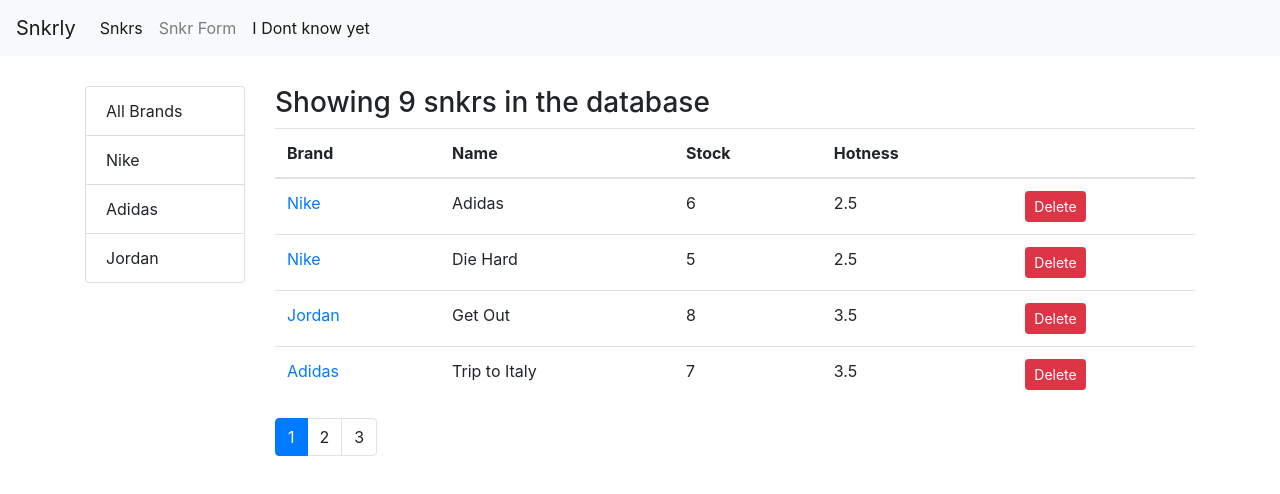
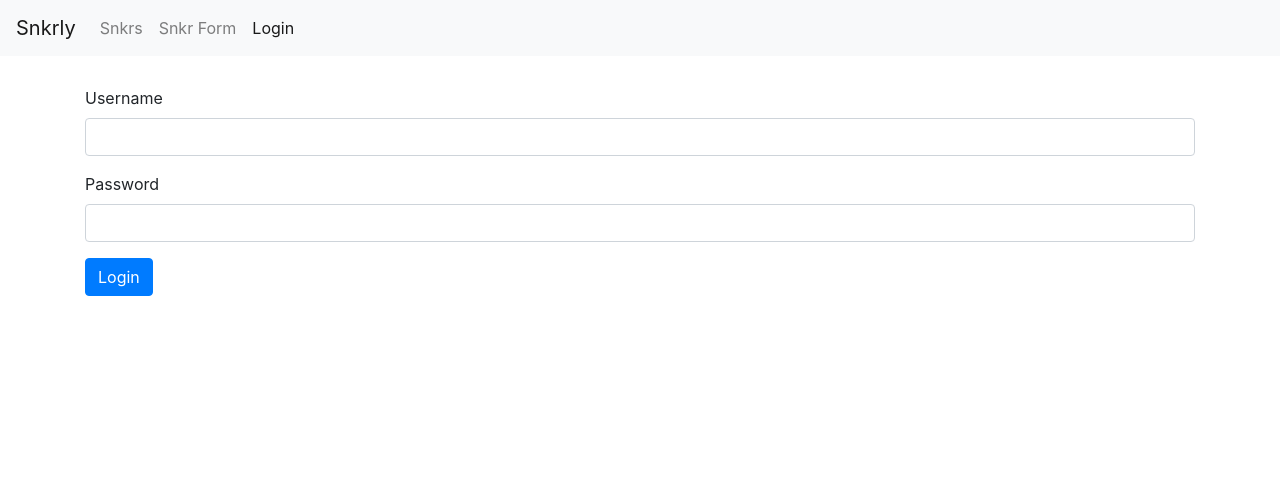
Before and after one commit to Nwillia3/snkrly-depreciated, a React (Create React App) app in the folder client/: page /login in a window 1280 px wide. Before the commit this address led to /snkrs. Shown: the top 494 px of the page. Built offline with nearby package versions, Linux system fonts and the light colour scheme.

Commit message:
added login form

```diff
--- a/client/src/App.js
+++ b/client/src/App.js
@@ -5,6 +5,7 @@
 import NotFound from "./components/notFound";
 import NavBar from "./commons/navBar";
 import SnkrForm from "./components/snkrForm";
+import LoginForm from "./components/loginForm";
 
 class App extends Component {
   render() {
@@ -17,6 +18,8 @@
             <Route path="/snkrs/:id/:name" component={SnkrForm} />
 
             <Route path="/snkrs" component={Snkrs} />
+            <Route path="/login" component={LoginForm} />
+
             <Route path="/snkrForm" component={SnkrForm} />
             <Route path="/not-found" component={NotFound} />
             <Redirect from="/" to="/snkrs" />
--- /dev/null
+++ b/client/src/commons/input.jsx
@@ -0,0 +1,18 @@
+import React from "react";
+
+const Input = ({ name, label, value, onChange }) => {
+  return (
+    <div className="form-group">
+      <label htmlFor={name}> {label} </label>
+      <input
+        id={name}
+        value={value}
+        type="text"
+        className="form-control"
+        onChange={onChange}
+      />
+    </div>
+  );
+};
+
+export default Input;
--- a/client/src/commons/navBar.jsx
+++ b/client/src/commons/navBar.jsx
@@ -31,8 +31,8 @@
             </NavLink>
           </li>
           <li className="nav-item">
-            <NavLink className="nav-link" to="/">
-              I Dont know yet
+            <NavLink className="nav-link" to="/login">
+              Login
             </NavLink>
           </li>
         </ul>
--- /dev/null
+++ b/client/src/components/loginForm.jsx
@@ -0,0 +1,45 @@
+import React, { Component } from "react";
+import Input from "../commons/input";
+class LoginForm extends Component {
+  state = {
+    account: {
+      username: "",
+      password: ""
+    }
+  };
+
+  handleSubmit = e => {
+    e.preventDefault();
+  };
+
+  handleChange = ({ currentTarget: input }) => {
+    const account = { ...this.state.account };
+
+    account[input.id] = input.value;
+
+    this.setState({ account });
+  };
+
+  render() {
+    return (
+      <form onSumbit={this.handleSubmit}>
+        <Input
+          name="username"
+          value={this.state.account.username}
+          label="Username"
+          onChange={this.handleChange}
+        />
+        <Input
+          name="password"
+          value={this.state.account.password}
+          label="Password"
+          onChange={this.handleChange}
+        />
+
+        <button className="btn btn-primary"> Login</button>
+      </form>
+    );
+  }
+}
+
+export default LoginForm;
```
